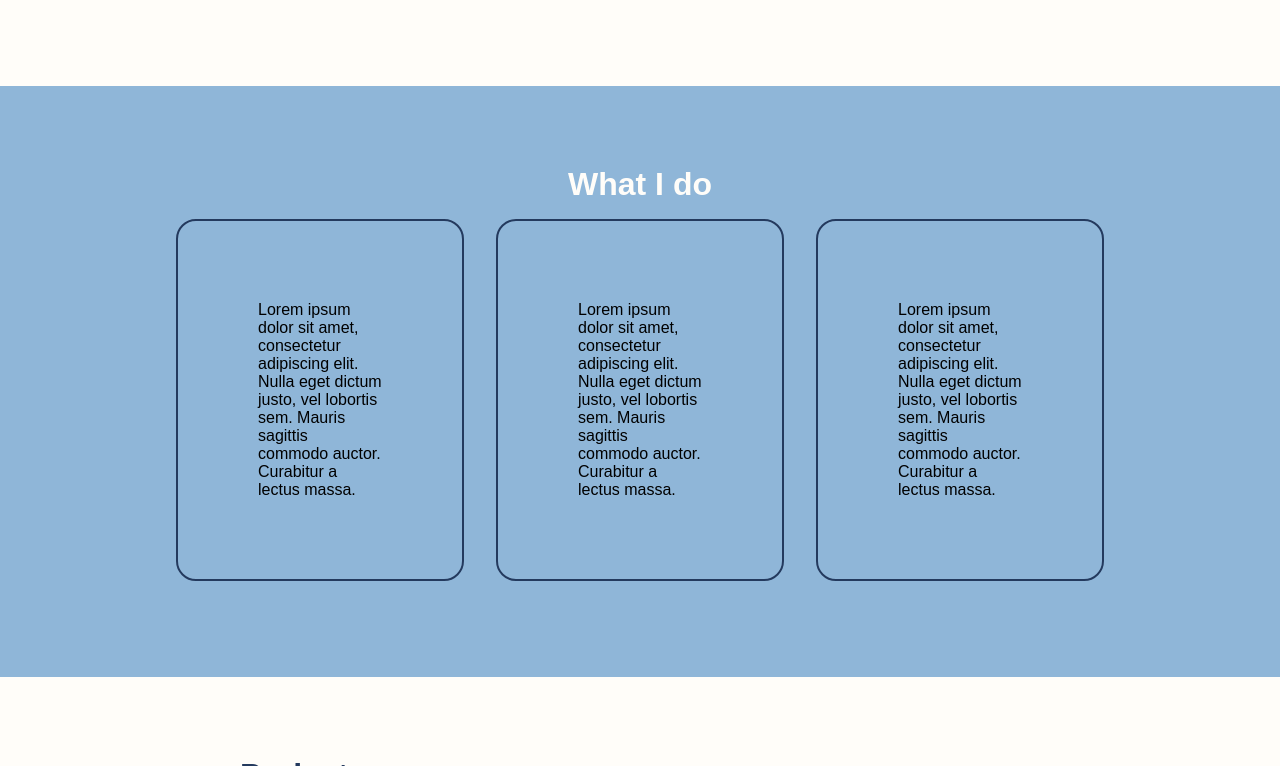
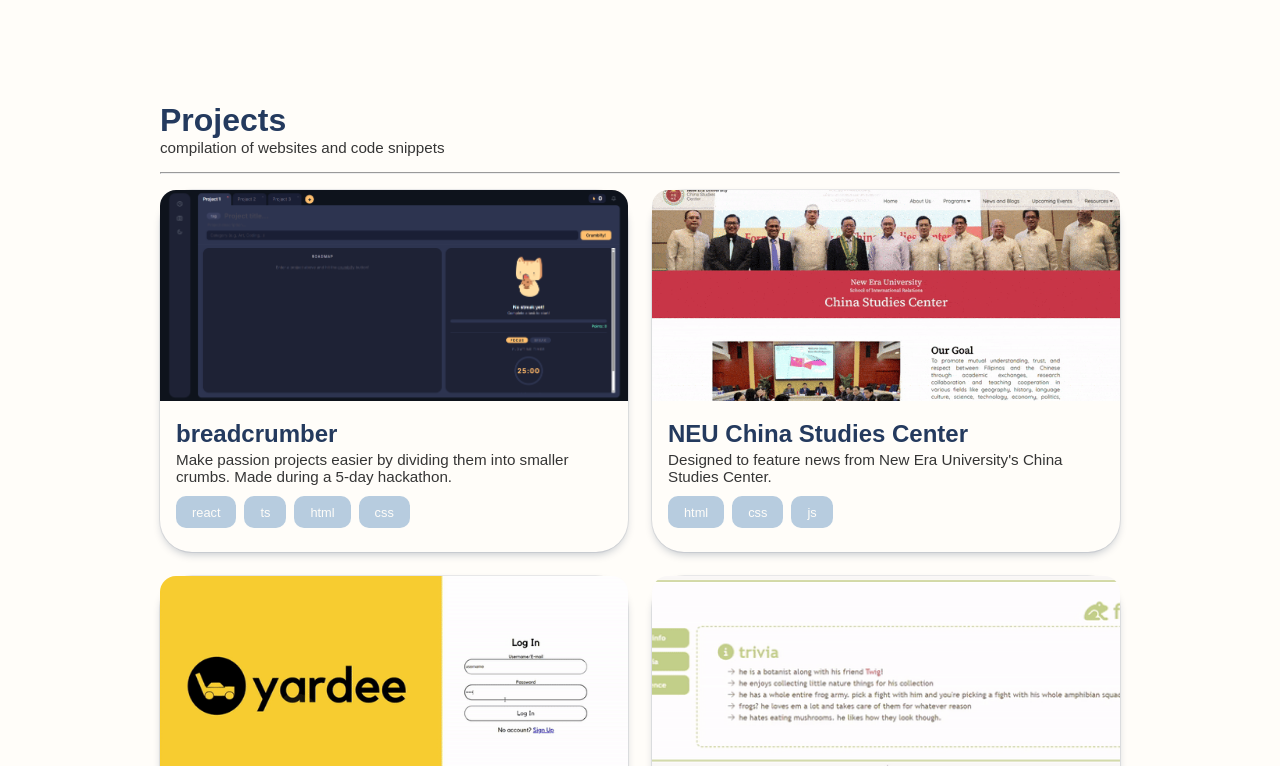
Before and after one commit to bearbau/portfolio, a React (Vite) app: page / in a window 1280 px wide. Shown: the part 1274-2040 px from the top of the page. Built offline with nearby package versions, Linux system fonts and the light colour scheme; a web font is replaced by a local one.

Commit message:
container spacing, certification titles

```diff
--- a/src/routes/Home.tsx
+++ b/src/routes/Home.tsx
@@ -13,38 +13,29 @@
 const certifications = [
   {
     image: placeholder,
-    title: "Card 1",
-    subtitle: "Lorem ipsum dolor sit amet...",
+    title: "SQL and Relational Databases",
+    subtitle: "by IBM",
   },
   {
     image: placeholder,
-    title: "Card 2",
-    subtitle: "Lorem ipsum dolor sit amet...",
+    title: "Oracle Cloud Infrastructure 2025 Certified Foundations Associate",
+    subtitle: "by Oracle",
   },
   {
     image: placeholder,
-    title: "Card 3",
-    subtitle: "Lorem ipsum dolor sit amet...",
+    title: "Oracle Data Platform 2025 Certified Foundations Associate",
+    subtitle: "by Oracle",
   },
   {
     image: placeholder,
-    title: "Card 4",
-    subtitle: "Lorem ipsum dolor sit amet...",
+    title:
+      "Oracle Cloud Infrastructure 2025 Certified AI Foundations Associate",
+    subtitle: "by Oracle",
   },
   {
     image: placeholder,
-    title: "Card 5",
-    subtitle: "Lorem ipsum dolor sit amet...",
-  },
-  {
-    image: placeholder,
-    title: "Card 6",
-    subtitle: "Lorem ipsum dolor sit amet...",
-  },
-  {
-    image: placeholder,
-    title: "Card 6",
-    subtitle: "Lorem ipsum dolor sit amet...",
+    title: "CodeKada: The Online Hackathon 2026",
+    subtitle: "by DevKada",
   },
 ];
 
@@ -108,36 +99,6 @@
 
       <Skillset />
 
-      <div
-        className="container"
-        style={{
-          padding: "5rem",
-          borderRadius: "0",
-          backgroundColor: "var(--primary)",
-        }}
-      >
-        <h1 style={{ textAlign: "center", color: "var(--light)" }}>
-          What I do
-        </h1>
-        <div className="cntr-row" style={{ padding: "0rem 5rem" }}>
-          <div className="border-box">
-            Lorem ipsum dolor sit amet, consectetur adipiscing elit. Nulla eget
-            dictum justo, vel lobortis sem. Mauris sagittis commodo auctor.
-            Curabitur a lectus massa.
-          </div>
-          <div className="border-box">
-            Lorem ipsum dolor sit amet, consectetur adipiscing elit. Nulla eget
-            dictum justo, vel lobortis sem. Mauris sagittis commodo auctor.
-            Curabitur a lectus massa.
-          </div>
-          <div className="border-box">
-            Lorem ipsum dolor sit amet, consectetur adipiscing elit. Nulla eget
-            dictum justo, vel lobortis sem. Mauris sagittis commodo auctor.
-            Curabitur a lectus massa.
-          </div>
-        </div>
-      </div>
-
       <div className="proj-container">
         <h1>Projects</h1>
         <p>compilation of websites and code snippets</p>
--- a/src/style.css
+++ b/src/style.css
@@ -257,7 +257,7 @@
 .col {
   display: flex;
   flex-direction: column;  /* customize flex percentage to liking */
-  padding: 1rem;
+  padding: 1rem 1rem 1rem 0rem;
   justify-content: center;
   align-items: flex-start;
   position: relative;
@@ -285,17 +285,7 @@
 .oval:nth-child(1) { width: 30vh }
 .oval:nth-child(2) { margin-top: 2rem;}
 
-.oval:nth-child(1):hover { margin-top: 2rem; opacity: 0.5; }
-.oval:nth-child(2):hover { margin-top: 4rem; opacity: 0.5; }
-.oval:nth-child(3):hover { margin-top: 2rem; opacity: 0.5; }
-
-/* what i do ------------------------------------------------------------------------ */
-.border-box {
-  border: 2px solid var(--dark);
-  border-radius: 20px;
-  margin: 1rem;
-  padding: 5rem;
-}
+.oval:hover { transform: translateY(2rem); opacity: 0.5; }
 
 .cntr-row {
   display: flex;
@@ -303,20 +293,6 @@
   padding: 5rem 10rem;
 }
 
-/* section 2 (skillset) */
-.hero-bottom {
-  display: flex;
-  flex-direction: column;
-  padding: 2rem 2rem 1rem 2rem;
-  margin: 0rem 0rem 3rem 0rem;
-  border-radius: 0px 0px 20px 20px;
-  align-items: stretch;
-  background-color: var(--light);
-  box-shadow: rgba(0, 0, 0, 0.24) 0px 3px 8px;
-  margin: 0px 0px 3vh 0px;
-  scroll-snap-align: center;
-  scroll-margin-top: 1rem;
-}
 
 .nav-container {
   display: flex;
@@ -402,7 +378,7 @@
 .proj-container {
   display: flex;
   flex-direction: column;
-  padding: 5rem 15rem;
+  padding: 1rem 10rem;
 }
 
 .proj-row {
@@ -416,11 +392,11 @@
   display: flex;
   flex-direction: column;
   flex: 50%;
-  box-shadow: rgba(9, 30, 66, 0.25) 0px 4px 8px -2px, rgba(9, 30, 66, 0.08) 0px 0px 0px 1px;
   padding: 0rem;
   border-radius: 2rem;
   gap: 0.2rem;
   transition-duration: 0.5s;
+  box-shadow: rgba(9, 30, 66, 0.25) 0px 4px 8px -2px, rgba(9, 30, 66, 0.08) 0px 0px 0px 1px;
 }
 
 .proj-card:hover {
@@ -434,7 +410,6 @@
   border-radius: 1rem 1rem 0rem 0rem;
   overflow: hidden;
   background-repeat: no-repeat;
-  padding: 10px;
   aspect-ratio: 20 / 9;
 }
 
```
